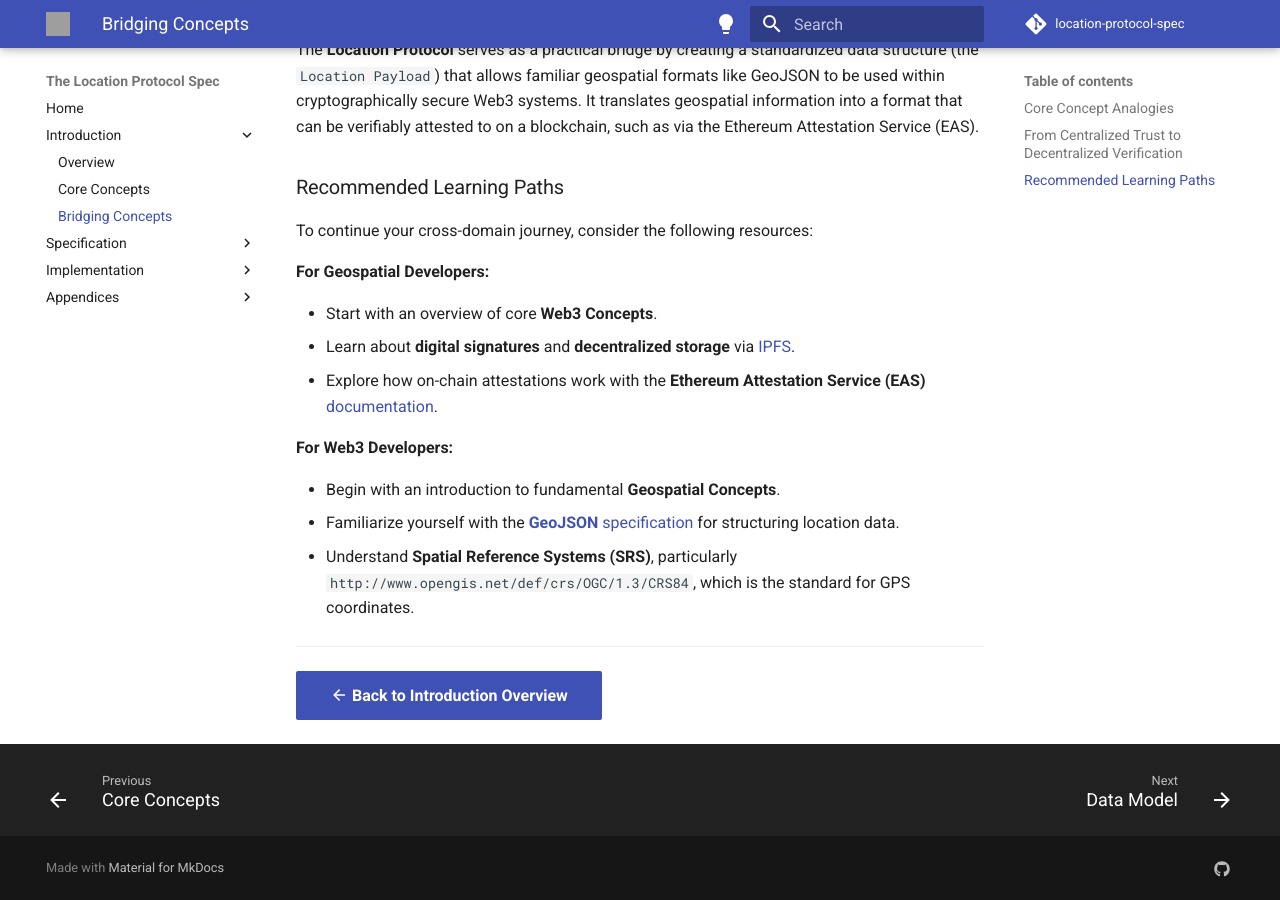
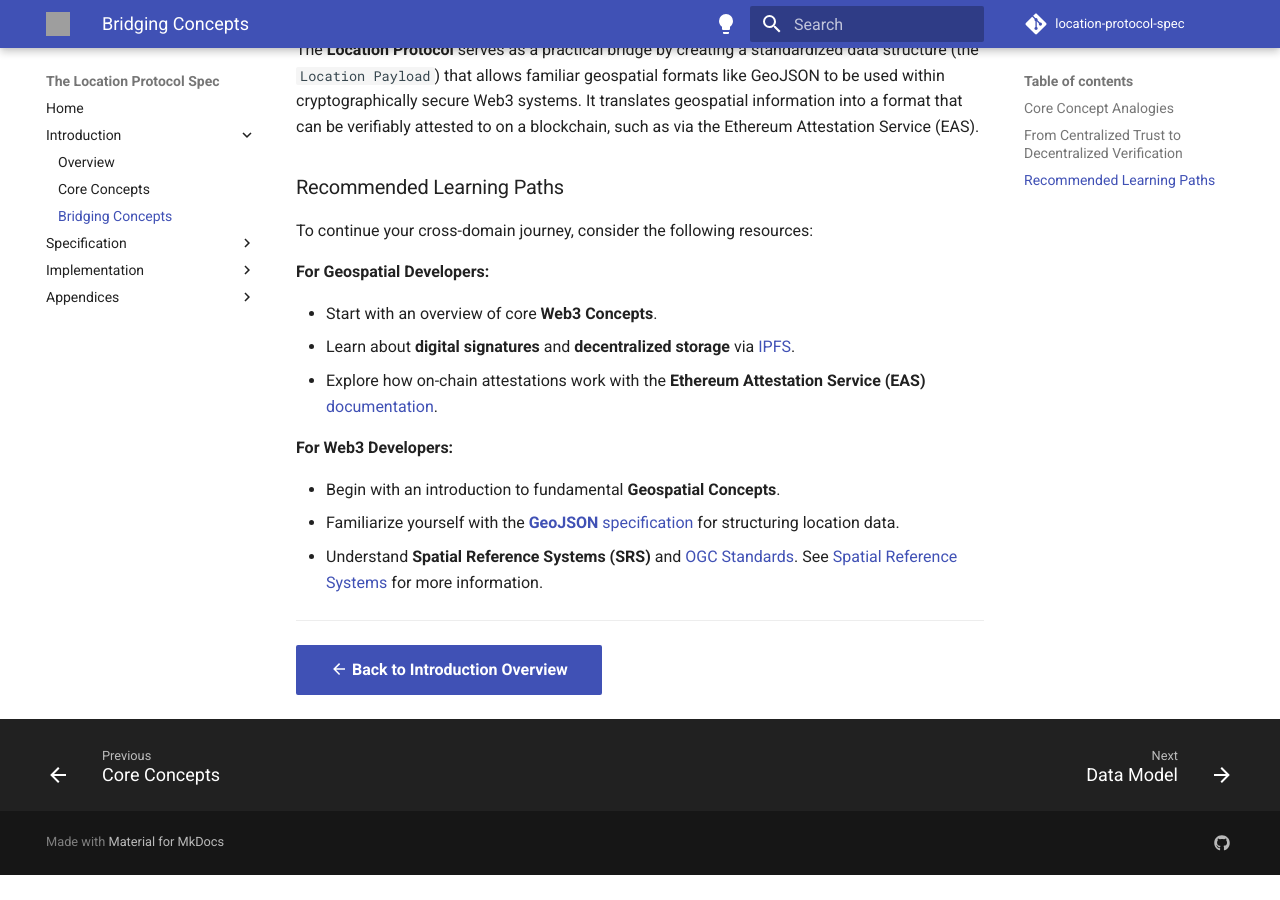
Before and after one commit to DecentralizedGeo/location-protocol-spec, an MkDocs documentation site: the page built from docs/spec-page/introduction/bridging-concepts.md, in a window 1280 px wide and 900 px high, scrolled down 1186 px. Built offline with MkDocs 1.6.1 and Material for MkDocs 9.7.7, drawn with Linux system fonts in a browser that asks for light colours; comment, search, counter and statistics services are not loaded; after the commit the page ends 2061 px from its top, so only the background shows below that; grey boxes are pictures that could not be loaded.

Commit message:
feat: add "Bridging Concepts" document to explain Web3 and geospatial analogies, paradigm shifts, and learning paths.

```diff
--- a/docs/spec-page/introduction/bridging-concepts.md
+++ b/docs/spec-page/introduction/bridging-concepts.md
@@ -34,7 +34,7 @@ To continue your cross-domain journey, consider the following resources:
 
 - Begin with an introduction to fundamental **Geospatial Concepts**.
 - Familiarize yourself with the [**GeoJSON** specification](https://geojson.org/) for structuring location data.
-- Understand **Spatial Reference Systems (SRS)**, particularly `http://www.opengis.net/def/crs/OGC/1.3/CRS84`, which is the standard for GPS coordinates.
+- Understand **Spatial Reference Systems (SRS)** and [OGC Standards](https://www.ogc.org/standards-overview/). See [Spatial Reference Systems](../appendices/srs.md) for more information.
 
 ---
 
```
